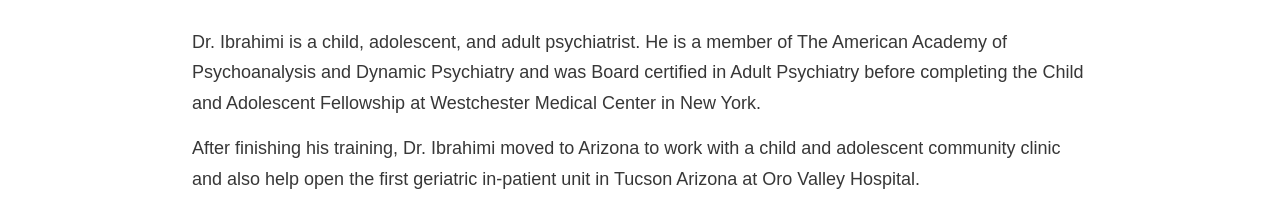
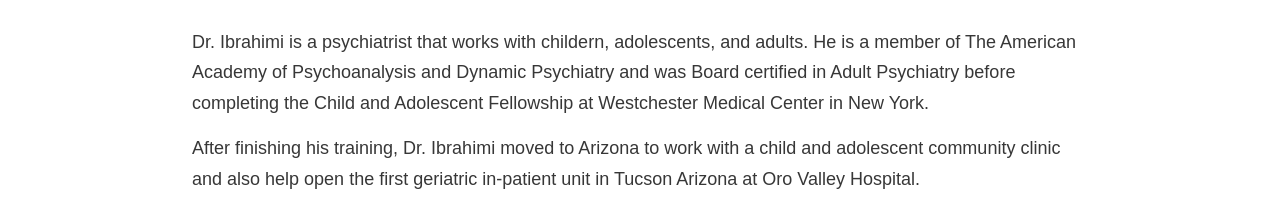
Before and after one commit to Ryan-C892/east-bay-pharm-project, a plain HTML site: page ibrahimi.html in a window 1280 px wide. Shown: the part 535-741 px from the top of the page. Drawn offline with Linux system fonts and the light colour scheme.

Commit message:
Updated HTML

```diff
--- a/ibrahimi.html
+++ b/ibrahimi.html
@@ -113,7 +113,7 @@
                     <hr>
                     </div>
                     <p>
-                        Dr. Ibrahimi is a child, adolescent, and adult psychiatrist.
+                        Dr. Ibrahimi is a psychiatrist that works with childern, adolescents, and adults.
                         He is a member of The American Academy of Psychoanalysis and Dynamic Psychiatry
                         and was Board certified in Adult Psychiatry before completing the Child and
                         Adolescent Fellowship at Westchester Medical Center in New York.
```
